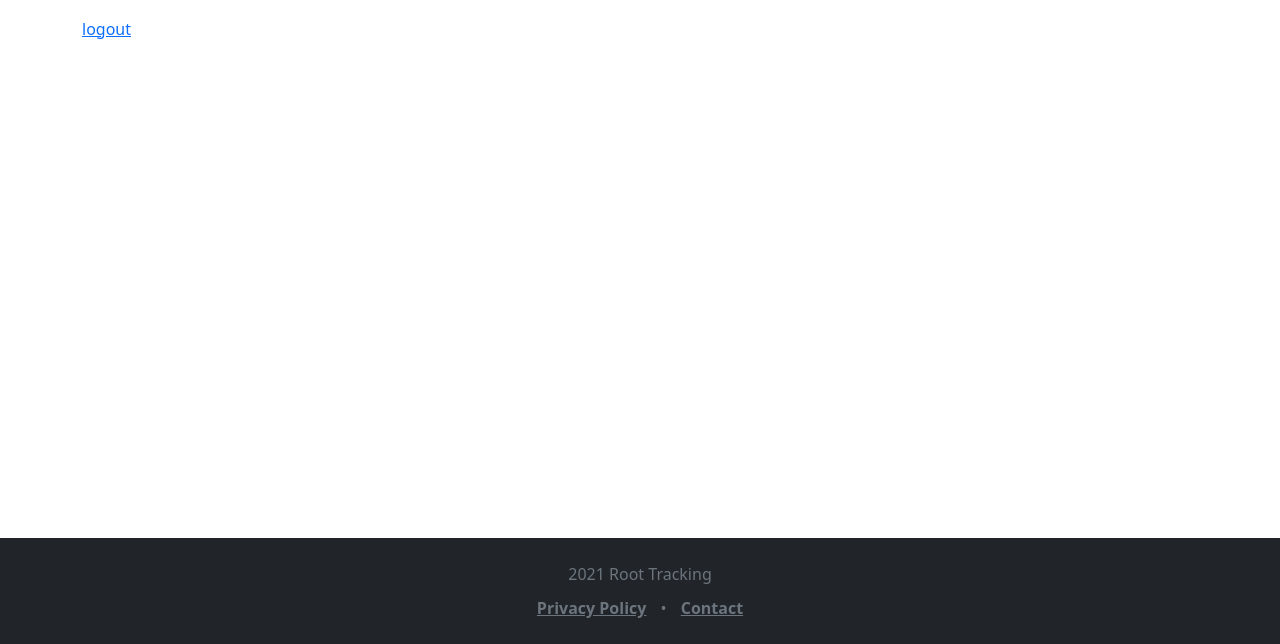
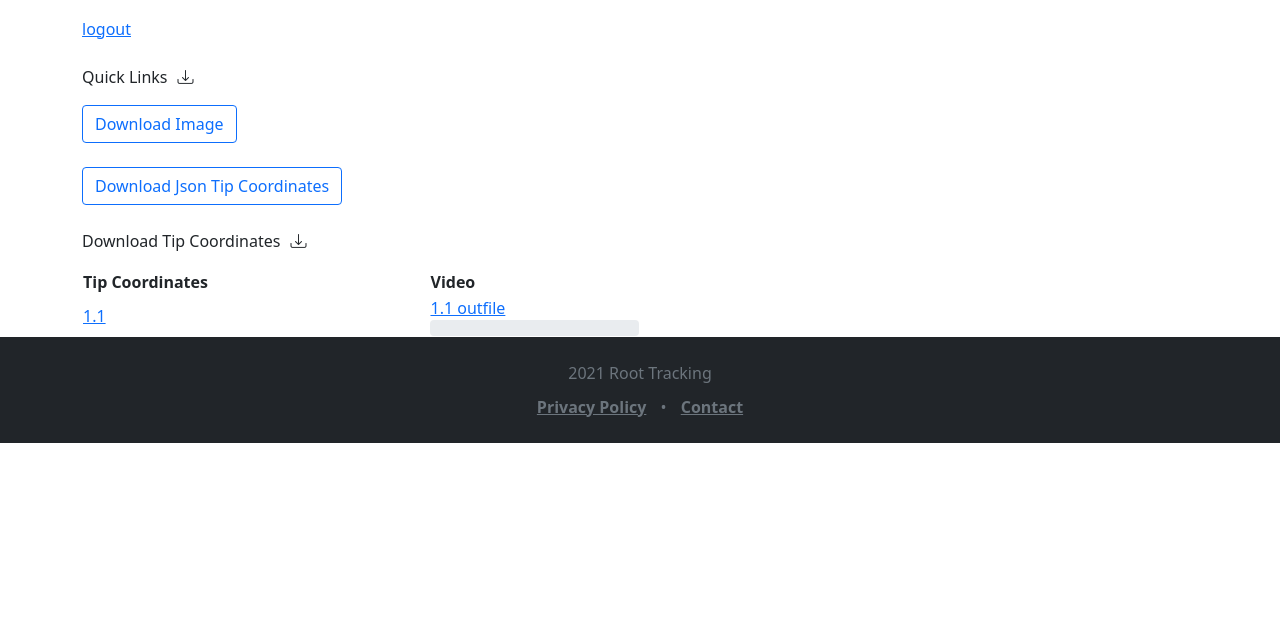
Before and after one commit to isaiahwtaylor/django-app, a Django app: template root/templates/root/internal.html in a window 1280 px wide. Shown: the part 156-800 px from the top of the page. Run offline with Django 3.2, Linux system fonts and the light colour scheme; the template is opened without the code that fills it: most values are stand-ins (such as "Sample title", 1, 10 or a date in 2020); some libraries are stand-ins or nearby versions.

Commit message:
feat: download videos and tip coords

```diff
--- a/root/templates/root/internal.html
+++ b/root/templates/root/internal.html
@@ -2,11 +2,98 @@
 {% load static %}
 
 {% block head-content %}
-    <link rel="stylesheet" type="text/css" href="{% static 'root/footer.css' %}">
+    <!--    <link rel="stylesheet" type="text/css" href="{% static 'root/footer.css' %}">-->
+    <link rel="stylesheet" href="https://cdn.jsdelivr.net/npm/bootstrap-icons@1.5.0/font/bootstrap-icons.css">
 {% endblock head-content %}
 
 {% block content %}
     <h3 style="margin-top: 20px">Internal Page</h3>
     <p>Welcome, {{user.username}}</p>
     <a href="/logout">logout</a>
+
+    <br><br>
+    <p style="display: inline-block; margin-right: 10px">Quick Links</p><i class="bi bi-download" aria-hidden="true"></i>
+    <br>
+    <button onclick="download()" class="btn btn-outline-primary">Download Image</button>
+    <br><br>
+    <button onclick="downloadTipCoords()" class="btn btn-outline-primary">Download Json Tip Coordinates</button>
+
+    <br><br>
+
+    <p style="display: inline-block; margin-right: 10px">Download Tip Coordinates</p><i class="bi bi-download" aria-hidden="true"></i>
+
+    <table style="width:50%">
+        <tr>
+            <th>Tip Coordinates</th>
+            <th>Video</th>
+        </tr>
+        {% for url in image_urls %}
+            <tr>
+                <td><a href="#!" onclick="downloadTipCoords(`{{ url.box_num }}`, `{{ url.seed_num }}`)">{{url.box_num}}.{{url.seed_num}}</a></td>
+                <td><a href="#!" onclick="downloadMp4(`{{ url.box_num }}`, 0, this.parentElement)">{{url.box_num}}.{{url.seed_num}} outfile</a><div class="progress">
+                        <div class="progress-bar" role="progressbar" style="width: 0%" aria-valuenow="0" aria-valuemin="0" aria-valuemax="100"></div>
+                    </div>
+                </td>
+            </tr>
+        {% endfor %}
+    </table>
+
+
+    <script src="https://cdnjs.cloudflare.com/ajax/libs/axios/0.19.2/axios.min.js"></script>
+
+    <script>
+        function download() {
+            axios({
+                url: 'https://storage.googleapis.com/root-tracking-public/showcase/2460/hist.png',
+                method: 'GET',
+                responseType: 'blob'
+            }).then((response) => {
+                const url = window.URL.createObjectURL(new Blob([response.data]));
+                const link = document.createElement('a');
+                link.href = url;
+                link.setAttribute('download', 'image.png');
+                document.body.appendChild(link);
+                link.click();
+            });
+        }
+        function downloadTipCoords(box_num, seed_num) {
+            axios({
+                url: '/internal/',
+                method: 'POST',
+                responseType: 'json',
+                headers: {'X-CSRFToken': '{{csrf_token}}'},
+                data: {'box_num': String(box_num), 'seed_num': String(seed_num)}
+            }).then((response) => {
+                const url = window.URL.createObjectURL(new Blob([JSON.stringify(response.data)], {type: "application/json"}));
+                const link = document.createElement('a');
+                link.href = url;
+                link.setAttribute('download', 'image.json');
+                document.body.appendChild(link);
+                link.click();
+            });
+        }
+        function downloadMp4(box_num, seed_num, doc) {
+            axios({
+                url: `https://storage.googleapis.com/root-tracking-public/showcase/${box_num}/stabilize.mp4/outfile.mp4`,
+                method: 'GET',
+                responseType: 'blob',
+                headers: {'Content-Disposition': 'attachment'},
+                onDownloadProgress: (progressEvent) => {
+                    let percentCompleted = Math.round((progressEvent.loaded * 100) / progressEvent.total);
+                    doc.getElementsByClassName('progress-bar')[0].setAttribute('aria-valuenow', String(percentCompleted))
+                    doc.getElementsByClassName('progress-bar')[0].setAttribute('style','width:'+Number(percentCompleted)+'%')
+                }
+
+            }).then((response) => {
+                const url = window.URL.createObjectURL(new Blob([response.data]));
+                const link = document.createElement('a');
+                link.href = url;
+                link.setAttribute('download', 'vid.mp4');
+                document.body.appendChild(link);
+                link.click();
+            });
+        }
+    </script>
+
+
 {% endblock content %}
```
Also changed, not shown: root/views.py (+14 -1 lines).
